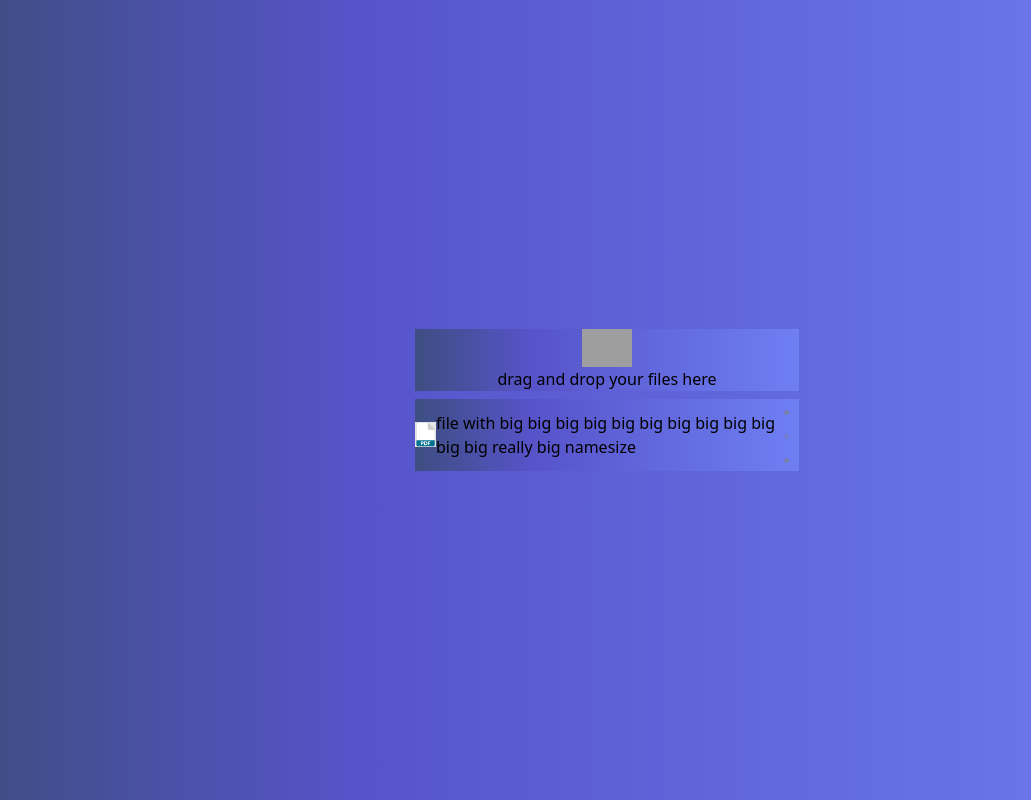
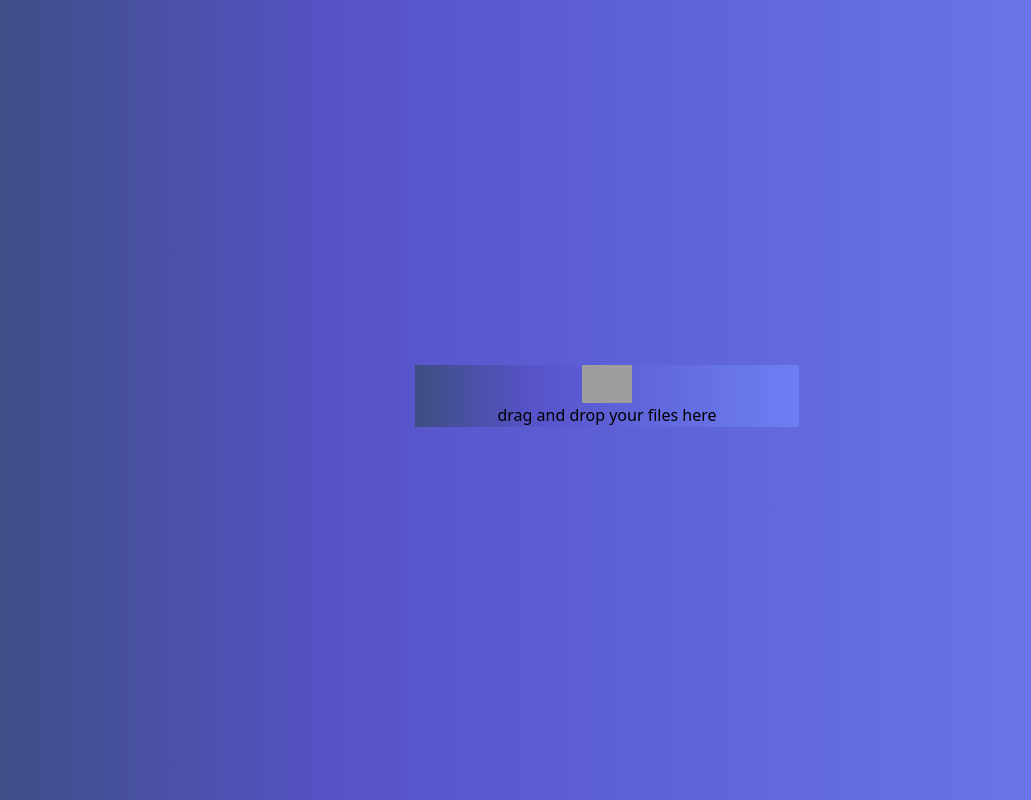
Before and after one commit to LairesPereira/upload_component_rs, a Next.js app: page / in a window 1280 px wide. Shown: the whole page, without its empty margins (33-1064 px from the left). Built offline with nearby package versions, Linux system fonts and the light colour scheme; grey boxes are pictures that could not be loaded.

Commit message:
all functionalities ok, missing only dynamic file icon selection

```diff
--- a/components/fileUploadInfo.tsx
+++ b/components/fileUploadInfo.tsx
@@ -2,17 +2,18 @@ import Image from "next/image"
 import { BeatLoader } from "react-spinners"
 import fileIcon from '../public/pdf-icon.png'
 
-export default function FileUploadInfo() {
+export default function FileUploadInfo(info: {fileName: string, fileSize: number}) {
     return (
-      <div className="allFilesIpuntParent space-y-1.5 rounded-lg max-h-96 overflow-y-auto">
       <div className="filesInputedBox py-5 rounded-xl bg-gradient-to-r from-[#cfd9df] to-[#e2ebf0]">
           <div className="flex flex-col-3 place-items-center">
             <div className="basis-3/12">
               <Image className="justify-self-start ml-5 " src={fileIcon}  width={0} height={40} alt={'file icon'} />
             </div>
             <div className="basis-7/12 grid grid-cols-2 justify-items-center">
-              <span className="line-clamp-1">file with big big big big big big big big big big big big really big name</span>
-              <span >size</span>
+              <span className="line-clamp-1">{info.fileName}</span>
+              <span>{
+                (info.fileSize / (1024 * 1024)).toFixed(2)
+              } - MB</span>
             </div>
             <div className="basis-1/12">
               <BeatLoader
@@ -23,6 +24,5 @@ export default function FileUploadInfo() {
             </div>
           </div>
         </div>
-      </div>
     )
 }
--- a/src/pages/index.tsx
+++ b/src/pages/index.tsx
@@ -2,25 +2,46 @@
 import { Inter } from 'next/font/google'
 import DragAndDropArea from "../../components/DragAndDropArea"
 import FileUploadInfo from "../../components/fileUploadInfo"
+import { useState } from 'react'
 
+
+import Image from 'next/image'
+import uploadIcon from '../../public/uploadIcon.png'
 const inter = Inter({ subsets: ['latin'] })
 
 
 export default function Home() {
 
+  const [ filesToUpload, setFiles ] = useState({
+    filesToShow: []
+  })
+
   function setFilesToUpload(e :any) {
-    const filesToUpload = e
-    for (const file in filesToUpload) {
+    console.log('e: ', e)
+    const objectFilesToArray = Object.values(e)
+    for (const file in e) {
+      console.log(e)
+      if(typeof(e[file]) === 'object') {
+        setFiles({...filesToUpload, ...filesToUpload.filesToShow.push(e[file])})
+      }
+
       }
     }
+    console.log('finalmente', filesToUpload)
 
   return (
     <div className="homeAreaBox flex flex-col place-items-center place-content-center h-screen bg-gradient-to-r from-[#3D4E81] via-[#5753C9] via-30% to-[#6E7FF3]">
       <div className="setSizeOfChildren w-96 space-y-2">
-        <div>
-          <DragAndDropArea setFiles={setFilesToUpload} />
+        <div className='border-[#2d2d2d]'>
+          <DragAndDropArea setFiles={setFilesToUpload}/>
         </div>
-          <FileUploadInfo />
+        <div className="allFilesIpuntParent space-y-1.5 rounded-lg max-h-96 overflow-y-auto">
+          {filesToUpload.filesToShow.map(({name, size}, key) => (
+                <div key={key} >
+                  <FileUploadInfo fileName={name} fileSize={size} />
+                </div>
+            ))}
+          </div>
       </div>
     </div>
   )
```
Also changed, not shown: components/DragAndDropArea.tsx (line endings or trailing spaces).
